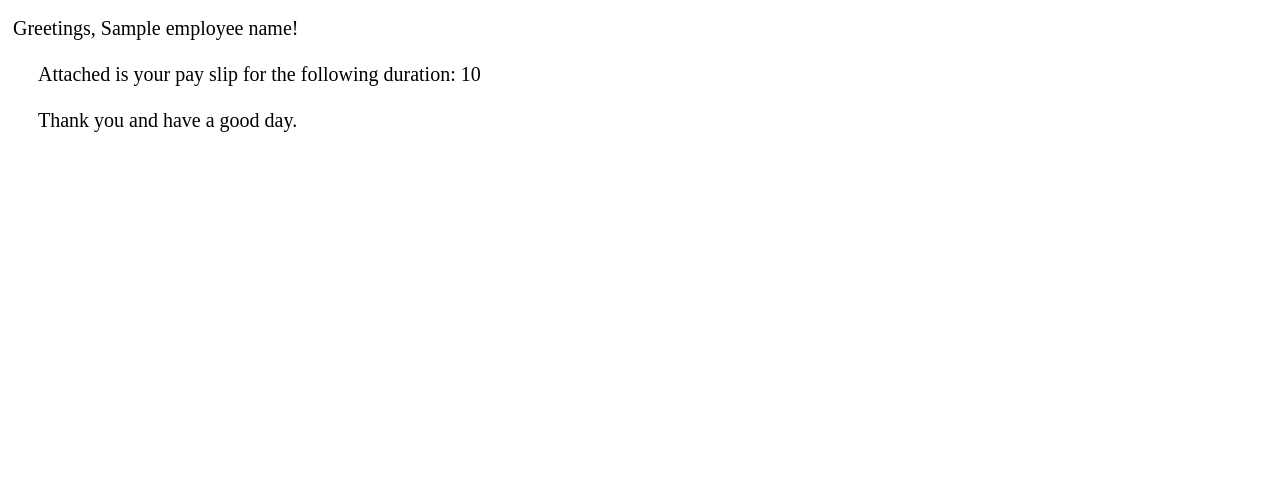
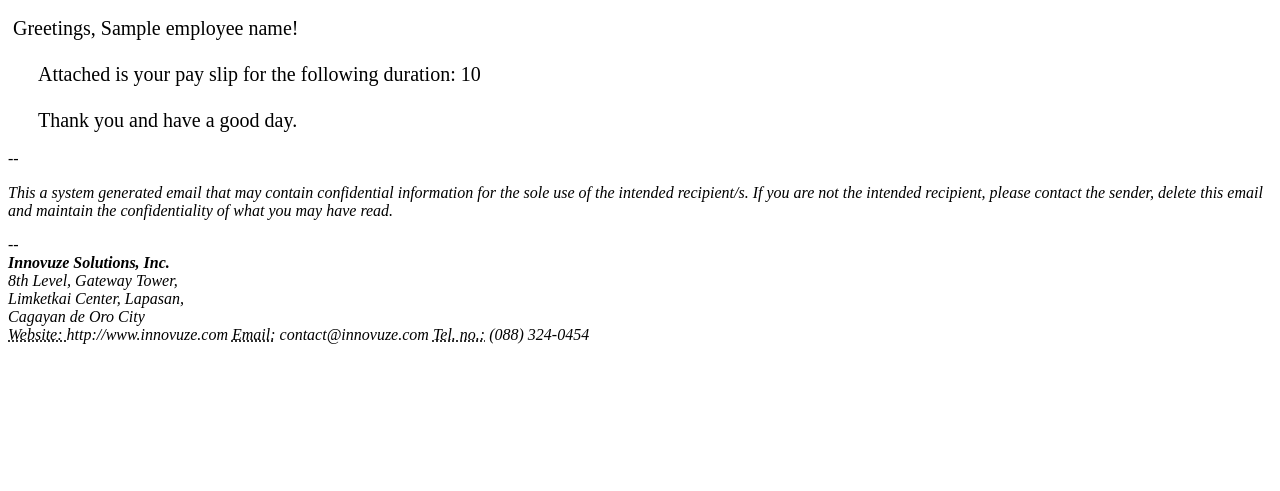
Before and after one commit to charlp1/isi_payslip_emailing, a Django app: template isi_payslip_email/payslip/templates/payslip/send_payslip_message.html in a window 1280 px wide. Shown: the part 309-800 px from the top of the page. Run offline with Django 3.2, Linux system fonts and the light colour scheme; the template is opened without the code that fills it: most values are stand-ins (such as "Sample title", 1, 10 or a date in 2020).

Commit message:
update email content message

```diff
--- a/isi_payslip_email/payslip/templates/payslip/send_payslip_message.html
+++ b/isi_payslip_email/payslip/templates/payslip/send_payslip_message.html
@@ -15,5 +15,23 @@
         &nbsp;&nbsp;&nbsp;&nbsp;&nbsp;&nbsp;Attached is your pay slip for the following duration: {{ duration }} <br/><br/>
         &nbsp;&nbsp;&nbsp;&nbsp;&nbsp;&nbsp;Thank you and have a good day.
     </section>
+    <br />
+    --
+    <p>
+        <em>This a system generated email that may contain confidential information for the sole use of the intended recipient/s.
+        If you are not the intended recipient, please contact the sender, delete this email and maintain the confidentiality of what you may have read.
+        </em>
+    </p>
+    --
+    <address>
+      <strong>Innovuze Solutions, Inc.</strong><br />
+        8th Level, Gateway Tower,<br />
+        Limketkai Center, Lapasan,<br />
+        Cagayan de Oro City <br />
+        <abbr title="Website">Website: </abbr> http://www.innovuze.com
+        <abbr title="Email">Email:</abbr> contact@innovuze.com
+        <abbr title="Phone">Tel. no.:</abbr> (088) 324-0454
+    </address>
+
 </body>
 </html>
```
